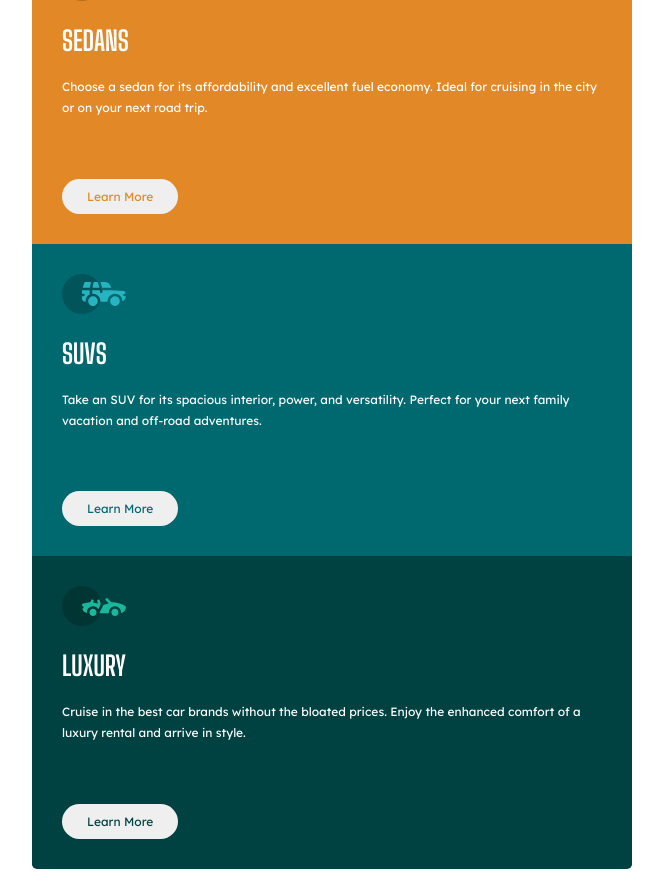
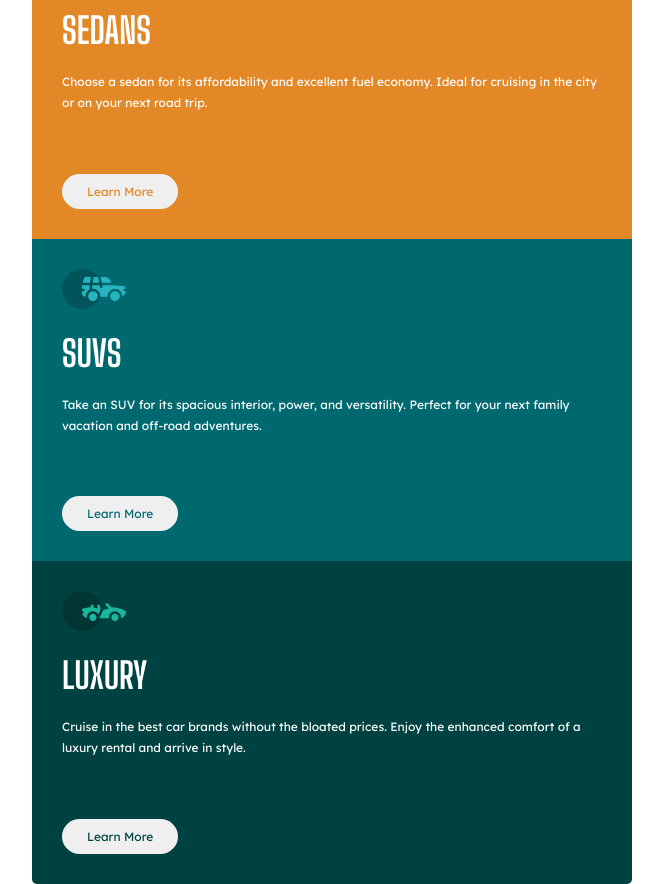
Before and after one commit to solovevevgeny/FM-3columns, a plain HTML site: page index.html in a window 1280 px wide. Shown: the whole page, without its empty margins (308-971 px from the left). Drawn offline with Linux system fonts and the light colour scheme.

Commit message:
fix h2-h1

```diff
--- a/index.html
+++ b/index.html
@@ -16,7 +16,7 @@
     <div class="card orange">
       <div class="card__image"><img src="./images/icon-sedans.svg" alt=""></div>
       <div class="card__title">
-        <h2>Sedans</h2>
+        <h1>Sedans</h1>
       </div>
       <div class="card__text">
         Choose a sedan for its affordability and excellent fuel economy. Ideal for cruising in the city
@@ -30,7 +30,7 @@
     <div class="card darkcyan">
       <div class="card__image"><img src="./images/icon-suvs.svg" alt=""></div>
       <div class="card__title">
-        <h2>SUVs</h2>
+        <h1>SUVs</h1>
       </div>
       <div class="card__text">
         Take an SUV for its spacious interior, power, and versatility. Perfect for your next family vacation
@@ -44,7 +44,7 @@
     <div class="card verydarkcyan">
       <div class="card__image"><img src="./images/icon-luxury.svg" alt=""></div>
       <div class="card__title">
-        <h2>Luxury</h2>
+        <h1>Luxury</h1>
       </div>
       <div class="card__text">
         Cruise in the best car brands without the bloated prices. Enjoy the enhanced comfort of a luxury
```
